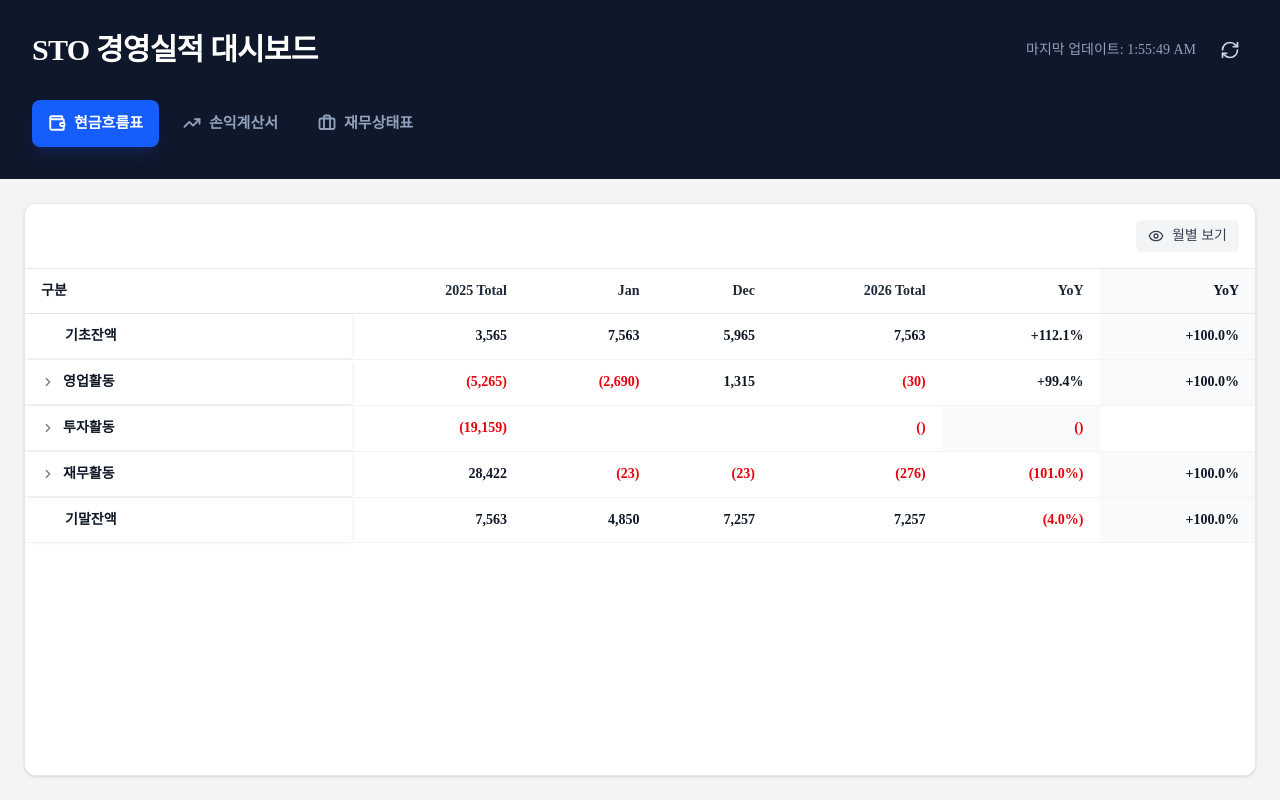
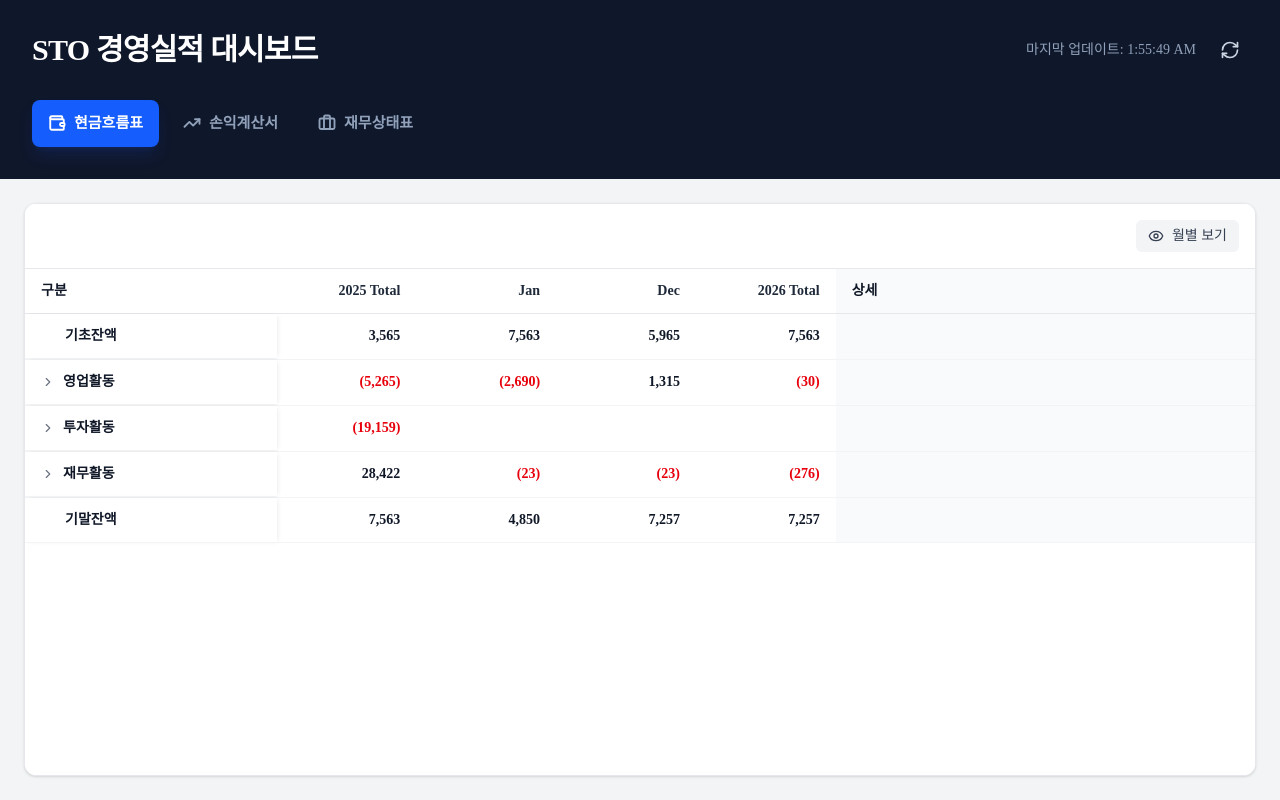
Before and after one commit to kyeongsoo88/stocashnew, a Next.js app: page / in a window 1280 px wide. Built offline with nearby package versions, Linux system fonts and the light colour scheme; a web font is replaced by a local one.

Commit message:
Feat: Add 'Details' column editable via CSV, remove auto-calc, and adjust column widths

```diff
--- a/app/page.tsx
+++ b/app/page.tsx
@@ -42,36 +42,7 @@ export default function Home() {
       const fileName = tab.toLowerCase() + ".csv";
       const result = await fetchAndParseCsv(`/data/${fileName}`);
 
-      // Calculate YoY for PL and CF tabs
-      if ((tab === "PL" || tab === "CF") && result.headers.length > 0) {
-        // Add YoY header
-        result.headers.push("YoY");
-
-        // Calculate YoY for each row
-        result.rows = result.rows.map(row => {
-          // 2025 Total is usually at index 1 (after Content)
-          const val2025 = parseCurrency(row[1]);
-          // 2026 Total is at the last index
-          const val2026 = parseCurrency(row[row.length - 1]);
-
-          let yoy = "";
-
-          // Avoid division by zero
-          if (val2025 !== 0) {
-            const diff = val2026 - val2025;
-            const percent = (diff / Math.abs(val2025)) * 100;
-            yoy = (percent > 0 ? "+" : "") + percent.toFixed(1) + "%";
-          } else if (val2026 !== 0) {
-            // 2025 is 0 but 2026 has value -> 100% growth or new
-            yoy = "+100.0%"; // Or "New"
-          } else {
-            yoy = "-";
-          }
-
-          return [...row, yoy];
-        });
-      }
-
+      // Use CSV data directly without auto-calculation
       setData(result);
       setLastUpdated(new Date());
     } catch (err) {
--- a/components/DataTable.tsx
+++ b/components/DataTable.tsx
@@ -26,7 +26,6 @@ export const DataTable: React.FC<DataTableProps> = ({ headers, rows, title }) =>
   const [showMonthly, setShowMonthly] = useState(false);
 
   useEffect(() => {
-    // Initialize groups as collapsed (empty object or explicit false)
     setExpandedGroups({});
   }, [rows]);
 
@@ -44,9 +43,7 @@ export const DataTable: React.FC<DataTableProps> = ({ headers, rows, title }) =>
 
     // 2. Hide Monthly columns (Feb-Nov) if toggle is off
     if (!showMonthly) {
-      // Hide Feb to Nov only
       const monthsToHide = ["Feb", "Mar", "Apr", "May", "Jun", "Jul", "Aug", "Sep", "Oct", "Nov"];
-
       headers.forEach((header, index) => {
         if (monthsToHide.some(m => header.includes(m) && !header.includes("Total"))) {
           indices.add(index);
@@ -67,14 +64,12 @@ export const DataTable: React.FC<DataTableProps> = ({ headers, rows, title }) =>
     const groups: GroupedRow[] = [];
     let currentGroup: GroupedRow | null = null;
 
-    // Common Parent Keywords (CF & PL)
     const parentKeywords = [
       "Operating activities", "Investing activities", "Financing activities",
       "영업활동", "투자활동", "재무활동",
       "MSRP Sales", "Net Sales", "Direct Cost", "G&A", "Other Income"
     ];
 
-    // Add BS Parent Keywords ONLY if NOT CF (to avoid false positives in CF content)
     if (!isCF) {
       parentKeywords.push(
         "Current Assets", "Non-Current Assets", "Current Liabilities", "Non-Current Liabilities", "Stockholder's Equity"
@@ -86,7 +81,6 @@ export const DataTable: React.FC<DataTableProps> = ({ headers, rows, title }) =>
       "CoGs", "Discount Rate"
     ];
 
-    // Add BS specific standalone keywords only if NOT CF
     if (!isCF) {
       standaloneKeywords.push("Assets", "Liabilities");
     }
@@ -97,8 +91,6 @@ export const DataTable: React.FC<DataTableProps> = ({ headers, rows, title }) =>
       const content = firstCell + secondCell;
 
       const isParent = parentKeywords.some(k => content.includes(k));
-
-      // Strict check: if isParent is true, it cannot be standalone
       const isStandalone = !isParent && standaloneKeywords.some(k => content.includes(k));
 
       if (isStandalone) {
@@ -140,7 +132,7 @@ export const DataTable: React.FC<DataTableProps> = ({ headers, rows, title }) =>
   const toggleGroup = (id: string) => {
     setExpandedGroups(prev => ({
       ...prev,
-      [id]: !(prev[id] ?? false) // Toggle logic
+      [id]: !(prev[id] ?? false)
     }));
   };
 
@@ -175,26 +167,31 @@ export const DataTable: React.FC<DataTableProps> = ({ headers, rows, title }) =>
           {/* Header */}
           <thead className="bg-white sticky top-0 z-20">
             <tr>
-              {visibleHeaders.map((header, index) => (
+              {visibleHeaders.map((header, index) => {
+                const isLast = index === visibleHeaders.length - 1;
+                return (
                   <th
                     key={index}
                     className={cn(
                       "px-4 py-3 font-bold text-gray-900 border-b border-gray-200 whitespace-nowrap bg-white",
+                      // First Column
                       index === 0 && "sticky left-0 z-30 text-left min-w-[180px] pl-4 shadow-[2px_0_5px_-2px_rgba(0,0,0,0.1)]",
-                    index !== 0 && "text-right font-semibold text-gray-800",
-                    index === visibleHeaders.length - 1 && "bg-gray-50 text-gray-900 font-extrabold"
+                      // Middle Columns (Data) - reduced width
+                      index !== 0 && !isLast && "text-right font-semibold text-gray-800 min-w-[100px]",
+                      // Last Column (Detail/Memo) - wider width
+                      isLast && "text-left font-extrabold min-w-[300px] bg-gray-50"
                     )}
                   >
                     {header}
                   </th>
-              ))}
+                );
+              })}
             </tr>
           </thead>
 
           {/* Body */}
           <tbody className="divide-y divide-gray-100">
             {groupedData.map((group) => {
-              // Default to FALSE (Collapsed)
               const isExpanded = expandedGroups[group.id] ?? false;
               const hasChildren = group.children.length > 0;
               const visibleData = getVisibleCells(group.data);
@@ -213,18 +210,21 @@ export const DataTable: React.FC<DataTableProps> = ({ headers, rows, title }) =>
                     {visibleData.map((cell, cellIndex) => {
                       const isNumber = /^-?\$?[\d,]+(\.\d+)?%?$/.test(cell.trim()) || cell.trim() === '-';
                       const isNegative = cell.includes('-');
+                      const isLast = cellIndex === visibleData.length - 1;
 
                       return (
                         <td
                           key={cellIndex}
                           className={cn(
-                            "px-4 py-3 whitespace-nowrap border-b border-gray-100 text-gray-900",
-                            // First Column (Sticky & Icon)
-                            cellIndex === 0 && "sticky left-0 z-10 text-left flex items-center gap-2 bg-white group-hover:bg-gray-50 shadow-[2px_0_5px_-2px_rgba(0,0,0,0.1)]",
-                            cellIndex !== 0 && "text-right",
-                            // Total Column
-                            cellIndex === visibleData.length - 1 && "bg-gray-50 group-hover:bg-gray-100 font-bold",
-                            isNumber && isNegative && "text-red-600"
+                            "px-4 py-3 border-b border-gray-100 text-gray-900",
+                            // First Column
+                            cellIndex === 0 && "sticky left-0 z-10 text-left flex items-center gap-2 bg-white group-hover:bg-gray-50 shadow-[2px_0_5px_-2px_rgba(0,0,0,0.1)] whitespace-nowrap",
+                            // Middle Columns
+                            cellIndex !== 0 && !isLast && "text-right whitespace-nowrap",
+                            // Last Column (Detail) - Allow text wrapping
+                            isLast && "text-left bg-gray-50 group-hover:bg-gray-100 font-normal text-gray-700 whitespace-normal break-words",
+                            // Number formatting
+                            !isLast && isNumber && isNegative && "text-red-600"
                           )}
                         >
                           {cellIndex === 0 && hasChildren && (
@@ -236,7 +236,8 @@ export const DataTable: React.FC<DataTableProps> = ({ headers, rows, title }) =>
                              <span className="w-4 inline-block"></span>
                           )}
 
-                          {isNumber && isNegative ? cell.replace('-', '(').replace('$', '$ ') + ')' : cell}
+                          {/* Format numbers, but leave text as is for Last Column */}
+                          {!isLast && isNumber && isNegative ? cell.replace('-', '(').replace('$', '$ ') + ')' : cell}
                         </td>
                       );
                     })}
@@ -253,20 +254,24 @@ export const DataTable: React.FC<DataTableProps> = ({ headers, rows, title }) =>
                         {visibleChildData.map((cell, cellIndex) => {
                           const isNumber = /^-?\$?[\d,]+(\.\d+)?%?$/.test(cell.trim()) || cell.trim() === '-';
                           const isNegative = cell.includes('-');
+                          const isLast = cellIndex === visibleChildData.length - 1;
 
                           return (
                             <td
                               key={cellIndex}
                               className={cn(
-                                "px-4 py-2 whitespace-nowrap border-b border-gray-100 text-gray-800",
-                                // First Column Indentation
-                                cellIndex === 0 && "sticky left-0 z-10 text-left pl-10 bg-white shadow-[2px_0_5px_-2px_rgba(0,0,0,0.1)]",
-                                cellIndex !== 0 && "text-right font-normal",
-                                cellIndex === visibleChildData.length - 1 && "bg-gray-50 font-medium text-gray-900",
-                                isNumber && isNegative && "text-red-600"
+                                "px-4 py-2 border-b border-gray-100 text-gray-800",
+                                // Indentation
+                                cellIndex === 0 && "sticky left-0 z-10 text-left pl-10 bg-white shadow-[2px_0_5px_-2px_rgba(0,0,0,0.1)] whitespace-nowrap",
+                                // Middle Columns
+                                cellIndex !== 0 && !isLast && "text-right font-normal whitespace-nowrap",
+                                // Last Column (Detail)
+                                isLast && "text-left bg-gray-50 font-normal text-gray-600 whitespace-normal break-words",
+                                // Number formatting
+                                !isLast && isNumber && isNegative && "text-red-600"
                               )}
                             >
-                               {isNumber && isNegative ? cell.replace('-', '(').replace('$', '$ ') + ')' : cell}
+                               {!isLast && isNumber && isNegative ? cell.replace('-', '(').replace('$', '$ ') + ')' : cell}
                             </td>
                           );
                         })}
```
Also changed, not shown: public/data/cf.csv, public/data/pl.csv. Lines whose indentation alone changed are shown as unchanged.
